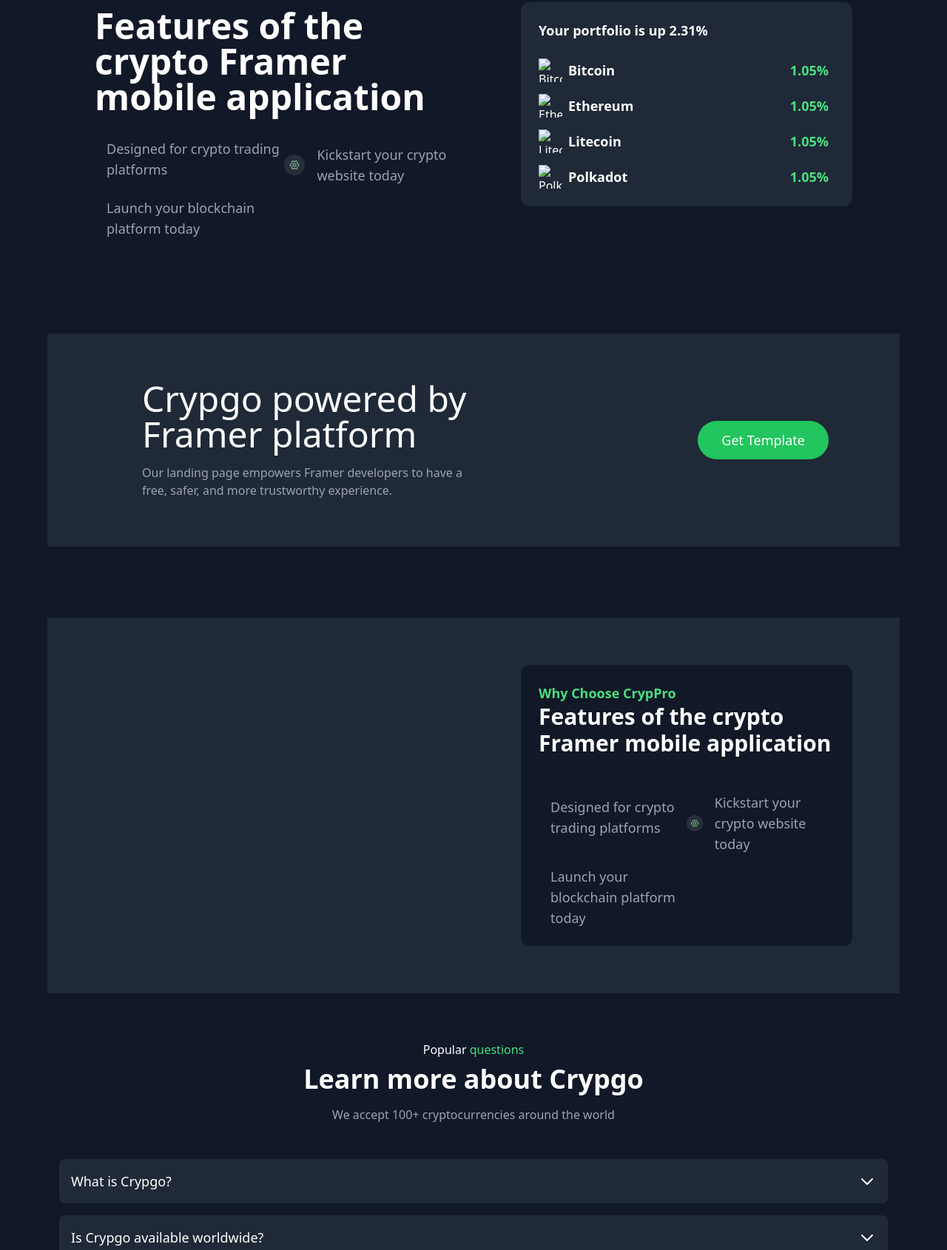
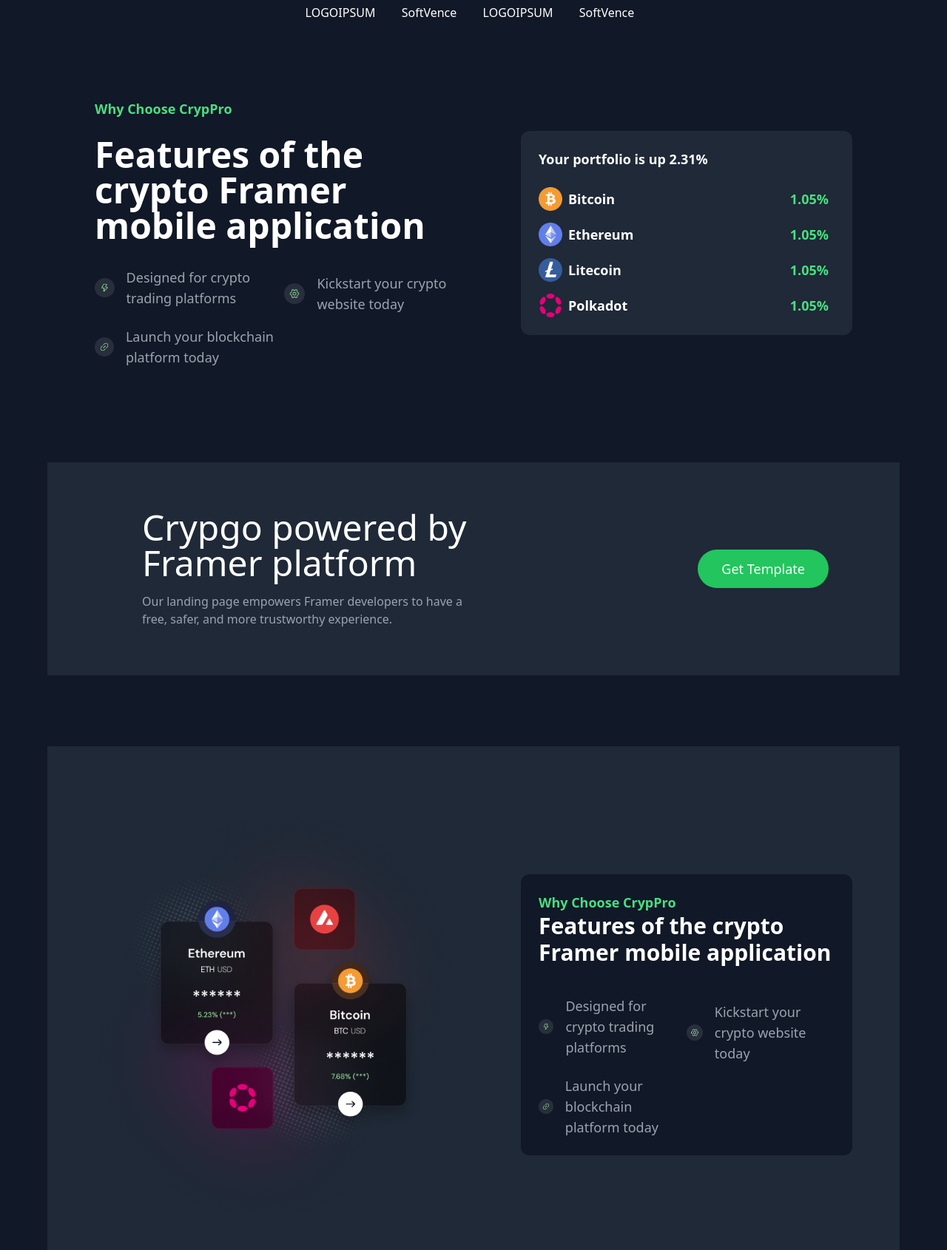
Before and after one commit to RidwanSupon/CrypgoService, a plain HTML site: page index.html in a window 1280 px wide. Shown: the part 925-2615 px from the top of the page at 74% size. Drawn offline with nearby package versions, Linux system fonts and the light colour scheme; the site is published under a folder, as on GitHub Pages, so addresses that start at the root find nothing.

Commit message:
first commit

```diff
--- a/index.html
+++ b/index.html
@@ -10,7 +10,7 @@
 
     <!-- Navbar -->
     <nav class="flex justify-between items-center bg-gray-900 max-w-screen-xl mx-auto ">
-        <div class="text-2xl font-bold text-white"><img src="/logo.png" alt=""></div>
+        <div class="text-2xl font-bold text-white"><img src="logo.png" alt=""></div>
         <ul class="flex space-x-6 text-lg text-gray-300">
             <li><a href="">Features</a></li>
             <li><a href="">Benefits</a></li>
@@ -29,7 +29,7 @@
             <a href="#explore" class="bg-green-500 text-white py-4 px-6 rounded-lg">Explore More &rarr;</a>
         </div>
         <div class="relative">
-            <img src="/Frame 35.png" alt="Mobile Crypto App" class="max-w-588 max-h-410">
+            <img src="Frame 35.png" alt="Mobile Crypto App" class="max-w-588 max-h-410">
 
         </div>
     </section>
@@ -59,7 +59,7 @@
             <ul class="space-y-4 mt-8 grid grid-cols-2">
                 <li class="flex items-center space-x-4">
                     <span class="">
-                        <img src="/New folder/Frame 51 (1).png" alt="">
+                        <img src="New folder/Frame 51 (1).png" alt="">
                     </span>
                     <span class="text-lg text-gray-400">Designed for crypto trading platforms</span>
                 </li>
@@ -71,7 +71,7 @@
                 </li>
                 <li class="flex items-center space-x-4">
                     <span class="">
-                        <img src="/New folder/Frame 51.png" alt="">
+                        <img src="New folder/Frame 51.png" alt="">
                     </span>
                     <span class="text-lg text-gray-400">Launch your blockchain platform today</span>
                 </li>
@@ -86,7 +86,7 @@
                     <!-- Portfolio Stats -->
                     <div class="flex justify-between items-center">
                         <div class="flex items-center space-x-2">
-                            <img src="/New folder/bit.png" alt="Bitcoin" class="w-8 h-8">
+                            <img src="New folder/bit.png" alt="Bitcoin" class="w-8 h-8">
                             <span class="text-lg font-semibold">Bitcoin</span>
                         </div>
                         <div class="flex items-center space-x-2 text-green-400">
@@ -96,7 +96,7 @@
                     </div>
                     <div class="flex justify-between items-center">
                         <div class="flex items-center space-x-2">
-                            <img src="/New folder/ether.png" alt="Ethereum" class="w-8 h-8">
+                            <img src="New folder/ether.png" alt="Ethereum" class="w-8 h-8">
                             <span class="text-lg font-semibold">Ethereum</span>
                         </div>
                         <div class="flex items-center space-x-2 text-green-400">
@@ -106,7 +106,7 @@
                     </div>
                     <div class="flex justify-between items-center">
                         <div class="flex items-center space-x-2">
-                            <img src="/New folder/Litecoin Icon 1.png" alt="Litecoin" class="w-8 h-8">
+                            <img src="New folder/Litecoin Icon 1.png" alt="Litecoin" class="w-8 h-8">
                             <span class="text-lg font-semibold">Litecoin</span>
                         </div>
                         <div class="flex items-center space-x-2 text-green-400">
@@ -116,7 +116,7 @@
                     </div>
                     <div class="flex justify-between items-center">
                         <div class="flex items-center space-x-2">
-                            <img src="/New folder/pol.png" alt="Polkadot" class="w-8 h-8">
+                            <img src="New folder/pol.png" alt="Polkadot" class="w-8 h-8">
                             <span class="text-lg font-semibold">Polkadot</span>
                         </div>
                         <div class="flex items-center space-x-2 text-green-400">
@@ -153,7 +153,7 @@
     <div class="max-w-screen-xl mx-auto flex justify-between items-center">
         <!-- Left Content -->
         <div class="space-y-6 w-1/2">
-           <img src="/New folder/Group 86.png" alt="">
+           <img src="New folder/Group 86.png" alt="">
         </div>
 
         <!-- Right Content -->
@@ -168,7 +168,7 @@
             <ul class="space-y-4 mt-8 grid grid-cols-2">
                 <li class="flex items-center space-x-4">
                     <span class="">
-                        <img src="/New folder/Frame 51 (1).png" alt="">
+                        <img src="New folder/Frame 51 (1).png" alt="">
                     </span>
                     <span class="text-lg text-gray-400">Designed for crypto trading platforms</span>
                 </li>
@@ -180,7 +180,7 @@
                 </li>
                 <li class="flex items-center space-x-4">
                     <span class="">
-                        <img src="/New folder/Frame 51.png" alt="">
+                        <img src="New folder/Frame 51.png" alt="">
                     </span>
                     <span class="text-lg text-gray-400">Launch your blockchain platform today</span>
                 </li>
@@ -302,7 +302,7 @@
 
             <div>
             <div class="mb-4">
-                <img src="/logo.png" alt="">
+                <img src="logo.png" alt="">
             </div>
             <p class="text-gray-400 max-w-xs">
                 Transform your crypto business with Crypgo. Framer, a template for startups and blockchain services.
@@ -350,11 +350,11 @@
             <h4 class="font-semibold text-lg text-white">Download app</h4>
             <div class="flex space-y-4 flex-col">
                 <a href="#" class="max-h-44 max-w-132">
-                    <img src="/New folder/Frame 26.png" alt="Google Play" class="" />
+                    <img src="New folder/Frame 26.png" alt="Google Play" class="" />
 
                 </a>
                 <a href="#" class="max-h-44 max-w-132 ">
-                    <img src="/New folder/Frame 27.png" alt="App Store" class="" />
+                    <img src="New folder/Frame 27.png" alt="App Store" class="" />
 
                 </a>
             </div>
```
